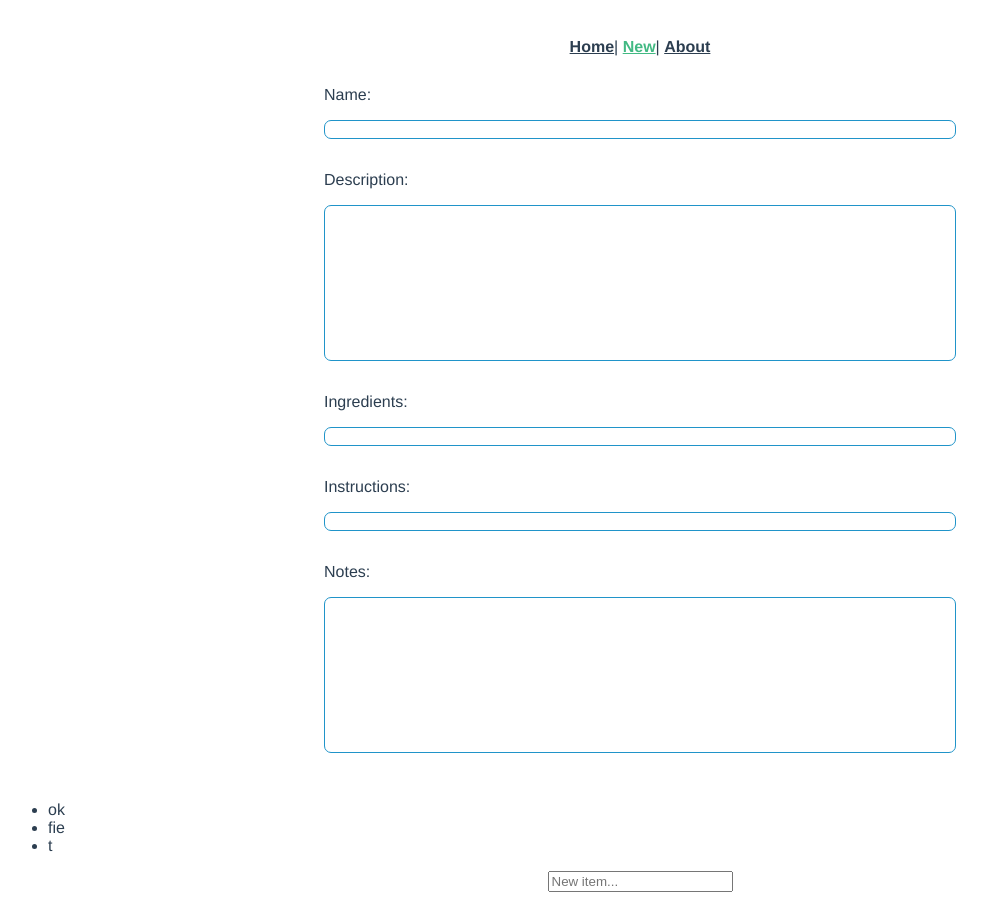
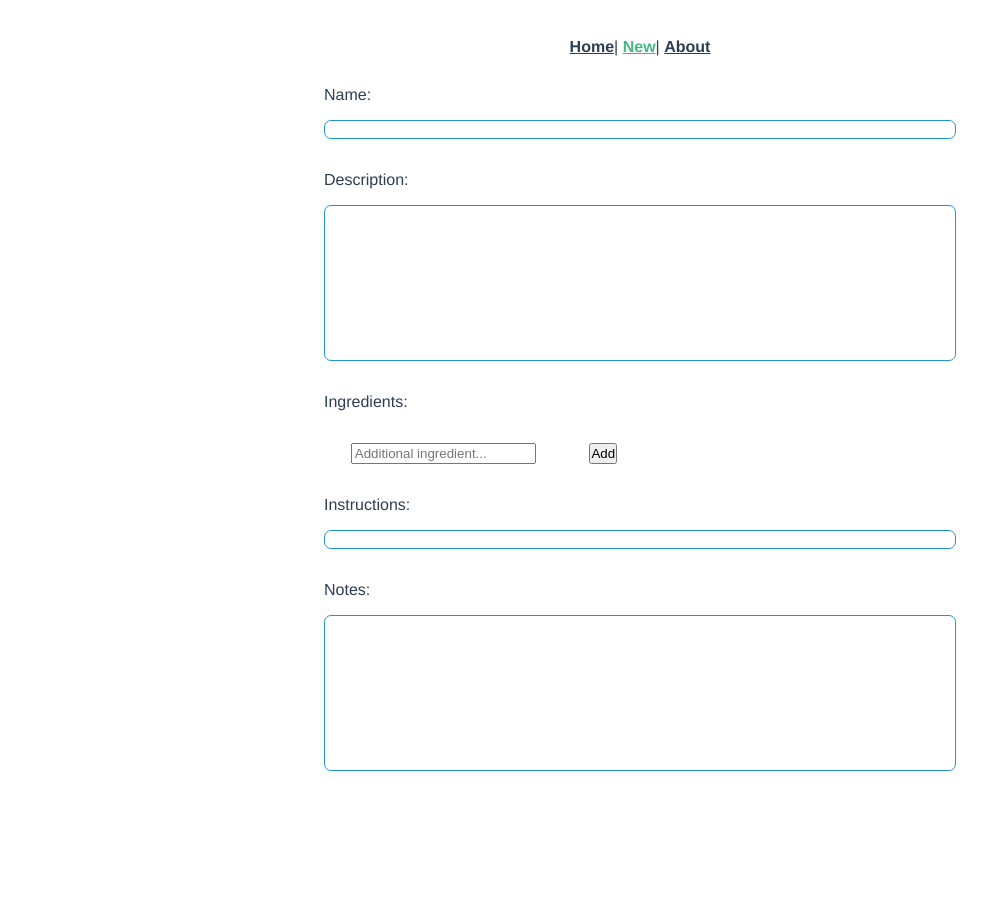
Before and after one commit to tanguymartinez/recipes, a Vue app: page /new in a window 1280 px wide. Shown: the whole page, without its empty margins (0-987 px from the left). After the commit the page ends 811 px from the top, so only its background shows below. Built offline with nearby package versions, Linux system fonts and the light colour scheme.

Commit message:
Add ListDynamicStandard component

```diff
--- a/src/components/FormRecipe.vue
+++ b/src/components/FormRecipe.vue
@@ -6,13 +6,38 @@
       <label for="description">Description:</label>
       <textarea name="description" id="description" cols="30" rows="10" v-model="description"></textarea>
       <label for="ingredients">Ingredients:</label>
-      <input type="text" name="ingredients" id="ingredients" />
+      <list-dynamic-standard
+        :items="ingredients"
+        placeholder="Additional ingredient..."
+        @item-add="ingredients.push($event)"
+        @item-remove="ingredients.splice($event, 1)"
+      ></list-dynamic-standard>
+      <!-- <list-dynamic :items="ingredients">
+        <template #item="{ item }">
+          <p>{{ item }}</p>
+        </template>
+        <template #input>
+          <input
+            ref="inputIngredient"
+            type="text"
+            name="newIngredient"
+            placeholder="Additional ingredient..."
+            @keydown.enter.prevent="addItem('inputIngredient', 'ingredients')"
+          />
+        </template>
+        <template #buttonRemove="{ idx }">
+          <button @click.prevent="removeItem(idx, 'ingredients')">X</button>
+        </template>
+        <template #buttonAdd>
+          <button @click.prevent="addItem('inputIngredient', 'ingredients')">Add</button>
+        </template>
+      </list-dynamic>-->
       <label for="instructions">Instructions:</label>
       <input type="text" name="instructions" id="instructions" />
       <label for="notes">Notes:</label>
       <textarea name="notes" id="notes" cols="30" rows="10" v-model="notes"></textarea>
     </form>
-    <list-dynamic :items="items">
+    <!-- <list-dynamic :items="items">
       <template #item="{ item }">{{ item }}</template>
       <template #input>
         <input
@@ -24,14 +49,14 @@
         />
       </template>
       <template #button>
-        <button @click="addItem('inputItem', 'items')">Add</button>
+        <button @click.prevent="addItem('inputItem', 'items')">Add</button>
       </template>
-    </list-dynamic>
+    </list-dynamic>-->
   </div>
 </template>
 
 <script>
-import ListDynamic from "./ListDynamic";
+import ListDynamicStandard from "./ListDynamicStandard";
 export default {
   data: function() {
     return {
@@ -44,20 +69,31 @@ export default {
     };
   },
   components: {
-    ListDynamic
+    ListDynamicStandard
   },
   methods: {
     addItem: function(name, collection) {
       if (!this.$refs.hasOwnProperty(name)) {
-        console.exception(`"${name}" ref does not exist`);
+        console.error(`"${name}" ref does not exist`);
         return;
       }
       if (!this.hasOwnProperty(collection)) {
-        console.exception(`"${collection}" property does not exist`);
+        console.error(`"${collection}" property does not exist`);
+        return;
+      }
+      if (this.$refs[name].value == "") {
+        console.error("empty value");
         return;
       }
       this[collection].push(this.$refs[name].value);
       this.$refs[name].value = "";
+    },
+    removeItem: function(idx, collection) {
+      if (!this.hasOwnProperty(collection)) {
+        console.error(`"${collection}" property does not exist`);
+        return;
+      }
+      this[collection].splice(idx, 1);
     }
   }
 };
@@ -81,4 +117,11 @@ form
     border: 1.5px solid rgb(32, 148, 201)
   textarea
     resize: none
+  .list-dynamic
+    min-width: 20rem
+    width: 50%
+    text-align: left
+    margin-bottom: 2rem
+    p
+      margin: 0
 </style>
--- /dev/null
+++ b/src/components/ListDynamicStandard.vue
@@ -0,0 +1,51 @@
+<template>
+  <list-dynamic :items="items">
+    <template #item="{ item }">
+      <p>{{ item }}</p>
+    </template>
+    <template #input>
+      <input ref="input" type="text" :placeholder="placeholder" @keydown.enter.prevent="itemAdd" />
+    </template>
+    <template #buttonRemove="{ idx }">
+      <button @click.prevent="itemRemove(idx)">X</button>
+    </template>
+    <template #buttonAdd>
+      <button @click.prevent="itemAdd">Add</button>
+    </template>
+  </list-dynamic>
+</template>
+
+<script>
+import ListDynamic from "./ListDynamic";
+export default {
+  props: {
+    items: {
+      required: true,
+      type: Array
+    },
+    placeholder: {
+      type: String,
+      default: ""
+    }
+  },
+  methods: {
+    itemAdd: function(e) {
+      this.$emit("item-add", this.$refs.input.value);
+      this.$refs.input.value = "";
+    },
+    itemRemove: function(idx) {
+      this.$emit("item-remove", idx);
+    }
+  },
+  components: {
+    ListDynamic
+  }
+};
+</script>
+
+<style lang="sass" scoped>
+p
+  margin: 0
+button
+  padding: 0
+</style>
```
